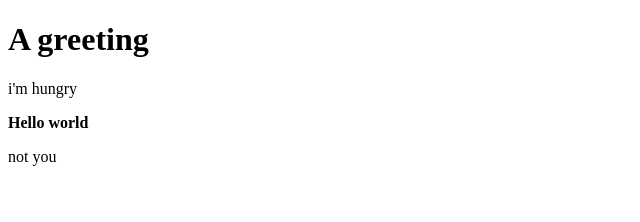
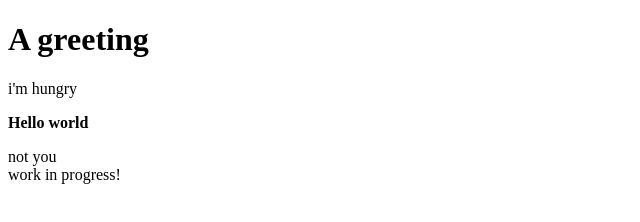
Before and after one commit to Feynomen/codingbootcamp-exercices-2018, a plain HTML site: page week1-intro/index.html in a window 1280 px wide. Shown: the whole page, without its empty margins (0-640 px from the left). Drawn offline with Linux system fonts and the light colour scheme.

Commit message:
added "work in progress"

```diff
--- a/week1-intro/index.html
+++ b/week1-intro/index.html
@@ -14,5 +14,8 @@ i'm hungry
 </p>
 not you
 
+<br>
+work in progress!
+
     </body>
 </html>
```
